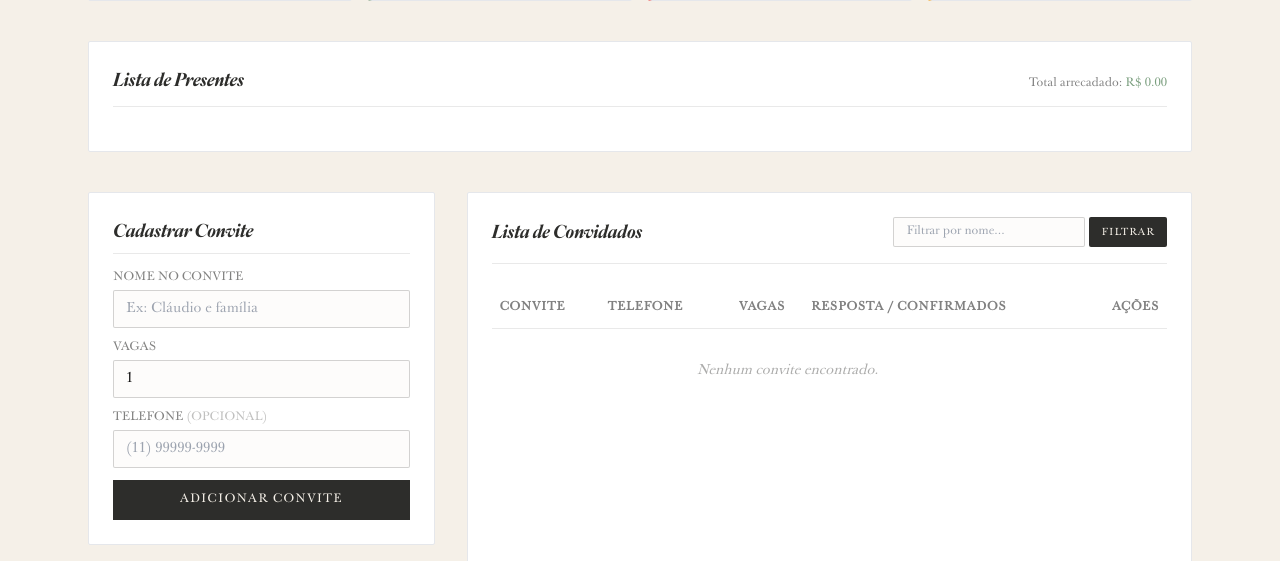
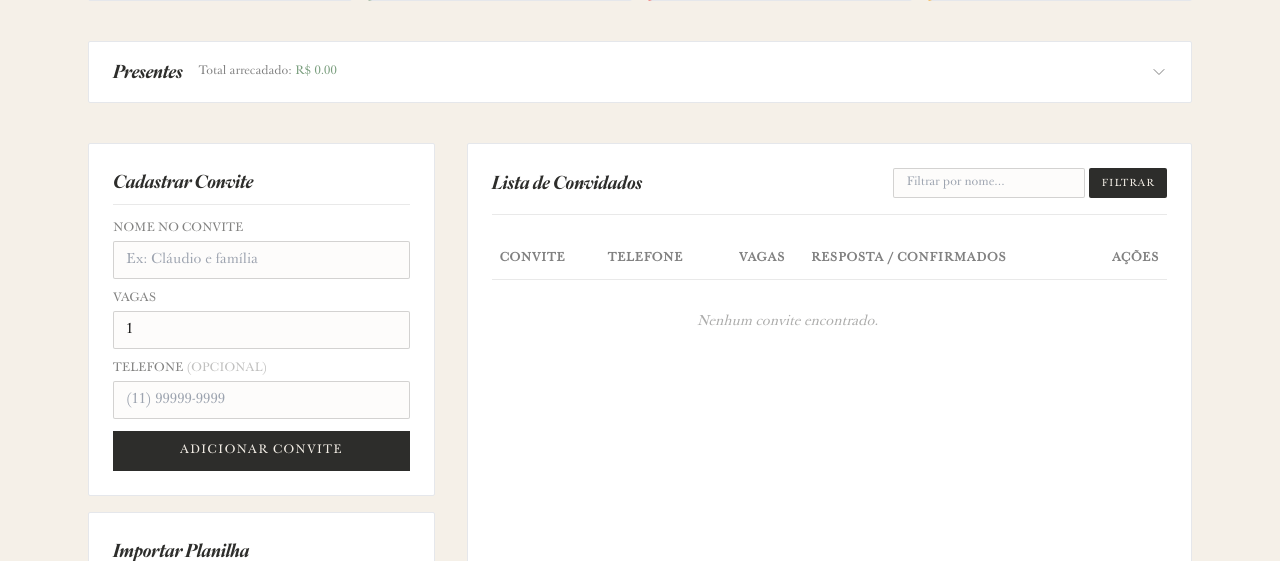
Before and after one commit to duduetc/CasamentoPauloGabie, a FastAPI app: template app/templates/pages/admin.html in a window 1280 px wide. Shown: the part 326-887 px from the top of the page. Run offline with FastAPI, Linux system fonts and the light colour scheme; the template is opened without the code that fills it, so the values that code supplies are empty; parts of the project's set-up code (start-up, migrations or seed data) failed here and were passed over; some libraries are stand-ins or nearby versions.

Commit message:
presentes no admin como dropdown

```diff
--- a/app/templates/pages/admin.html
+++ b/app/templates/pages/admin.html
@@ -58,12 +58,19 @@
   </div>
 
   <!-- ── PRESENTES ── -->
-  <div class="bg-white border border-charcoal/8 rounded-sm shadow-xs p-6 mb-10">
-    <div class="flex items-baseline justify-between mb-5 border-b border-charcoal/10 pb-3">
-      <h3 class="font-display text-lg text-charcoal">Lista de Presentes</h3>
-      <p class="font-body text-xs text-muted">Total arrecadado: <span class="text-sage font-medium">R$ {{ "%.2f"|format(total_arrecadado) }}</span></p>
-    </div>
-    <div class="space-y-3">
+  <div class="bg-white border border-charcoal/8 rounded-sm shadow-xs mb-10">
+    <button onclick="this.nextElementSibling.classList.toggle('hidden'); this.querySelector('svg').classList.toggle('rotate-180')"
+            class="w-full flex items-center justify-between px-6 py-4 text-left">
+      <div class="flex items-center gap-4">
+        <h3 class="font-display text-lg text-charcoal">Presentes</h3>
+        <span class="font-body text-xs text-muted">Total arrecadado: <span class="text-sage font-medium">R$ {{ "%.2f"|format(total_arrecadado) }}</span></span>
+      </div>
+      <svg xmlns="http://www.w3.org/2000/svg" fill="none" viewBox="0 0 24 24" stroke-width="1.5" stroke="currentColor"
+           class="w-4 h-4 text-muted transition-transform duration-200">
+        <path stroke-linecap="round" stroke-linejoin="round" d="M19.5 8.25l-7.5 7.5-7.5-7.5"/>
+      </svg>
+    </button>
+    <div class="hidden px-6 pb-6 space-y-3 border-t border-charcoal/8 pt-4">
       {% for g in gift_stats %}
       {% set pct = [[g.contributed / g.price * 100, 0]|max, 100]|min %}
       <div>
```
